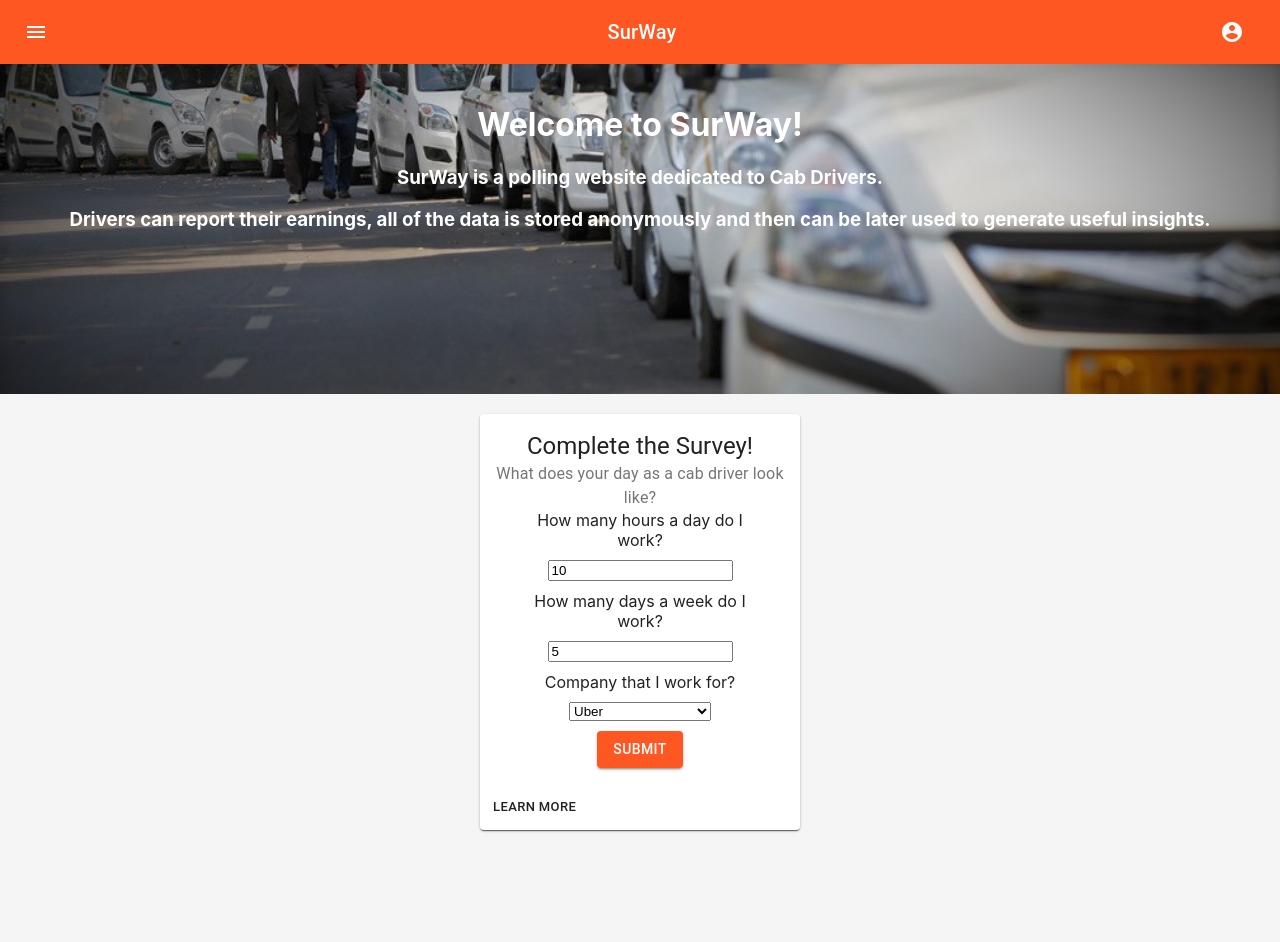
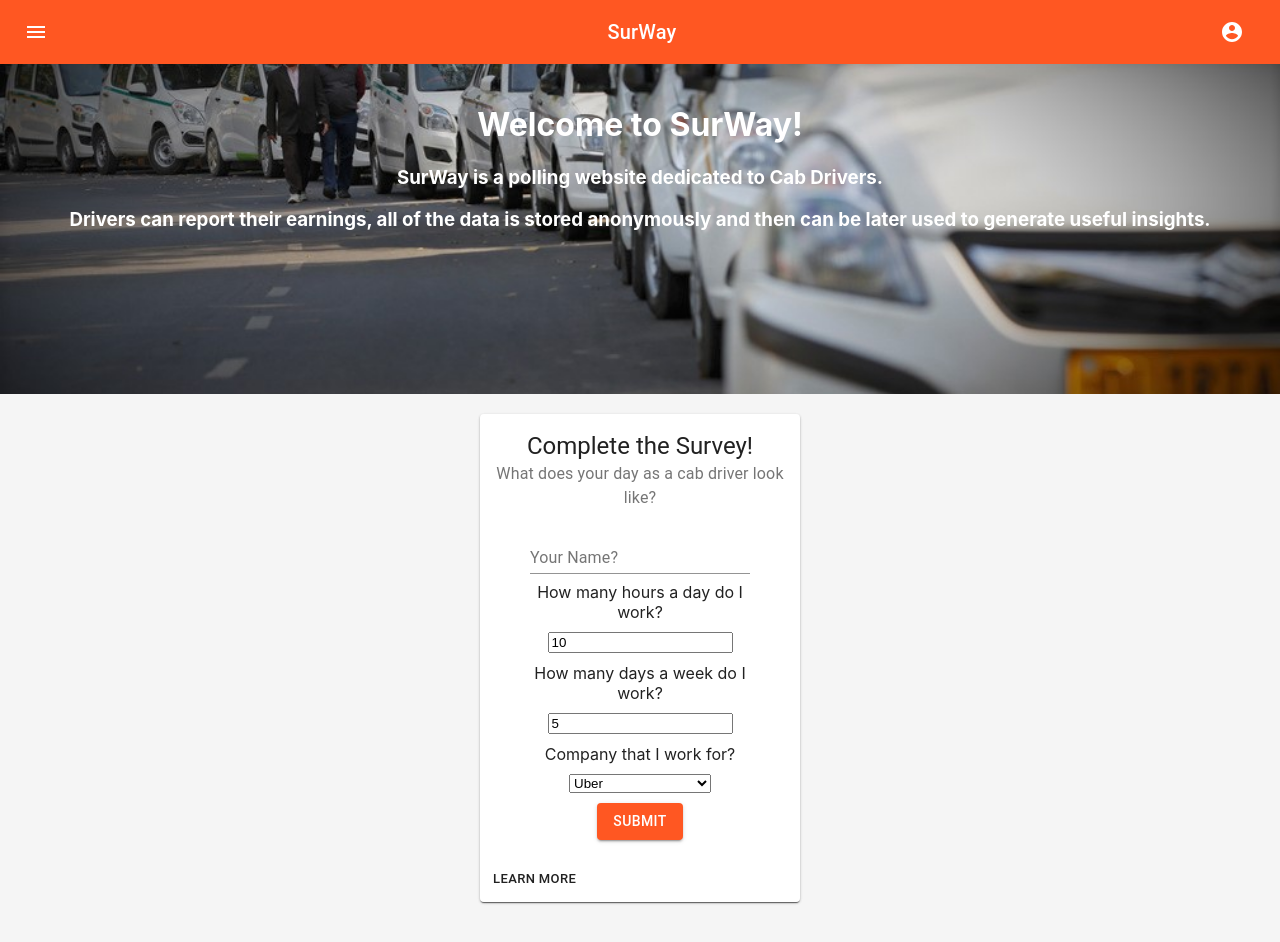
Before and after one commit to michael-1017/survey, a React (Create React App) app in the folder react/sur-way-app/: page / in a window 1280 px wide. Shown: the top 942 px of the page. Built offline with nearby package versions, Linux system fonts and the light colour scheme.

Commit message:
Injection of styles working

```diff
--- a/react/sur-way-app/src/components/SurveyForm.js
+++ b/react/sur-way-app/src/components/SurveyForm.js
@@ -3,6 +3,10 @@ import Button from '@material-ui/core/Button';
 import Container from '@material-ui/core/Container';
 import Axios from 'axios'
 import { Redirect } from 'react-router-dom';
+import TextField from '@material-ui/core/TextField';
+import { makeStyles } from '@material-ui/core/styles';
+import { withStyles } from '@material-ui/core/styles';
+
 
 class SurveyForm extends Component {
 
@@ -14,7 +18,6 @@ class SurveyForm extends Component {
         super(props)
         this.handleSubmit = this.handleSubmit.bind(this)
         this.handleInputChange = this.handleInputChange.bind(this);
-
     }
 
     handleInputChange(event) {
@@ -47,7 +50,7 @@ class SurveyForm extends Component {
     }
 
     render() {
-
+        const { classes } = this.props;
         const padding = {
             margin: "10px",
         };
@@ -67,6 +70,15 @@ class SurveyForm extends Component {
             <Container fixed>
 
                 <form onSubmit={this.handleSubmit}>
+
+                    <div>
+                        <TextField
+                            id="standard-basic"
+                            className={classes.textField}
+                            label="Your Name?"
+                            margin="normal"
+                        />
+                    </div>
 
                     <label>
                         How many hours a day do I work?
@@ -120,4 +132,17 @@ class SurveyForm extends Component {
 
 }
 
-export default SurveyForm;
+const useStyles = makeStyles(theme => ({
+    container: {
+      display: 'flex',
+      flexWrap: 'wrap',
+    },
+    textField: {
+      marginLeft: theme.spacing(1),
+      marginRight: theme.spacing(1),
+      width: 200,
+    },
+  }));
+
+// This injects, with styles into survey form, ig?
+export default withStyles(useStyles)(SurveyForm)
--- a/react/sur-way-app/src/index.js
+++ b/react/sur-way-app/src/index.js
@@ -14,7 +14,7 @@ const theme = createMuiTheme({
     },
     typography: {
         useNextVariants: true
-    }
+    },
 });
 
 ReactDOM.render(
```
